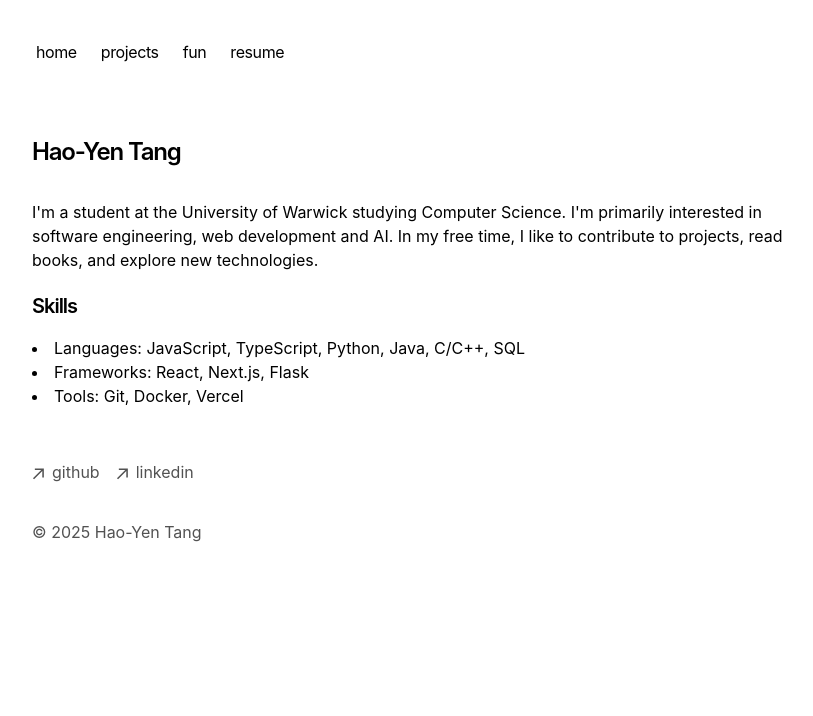
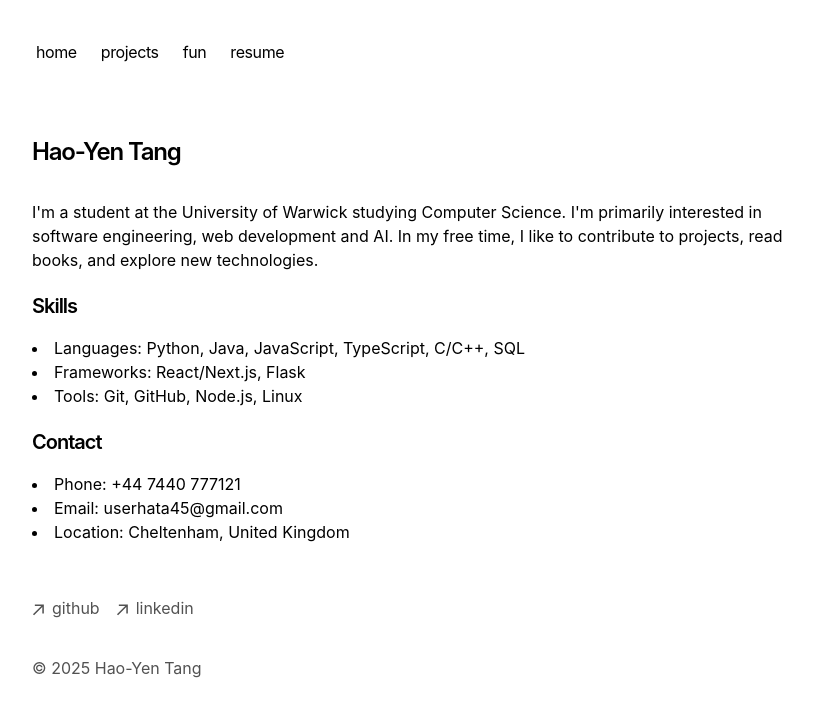
Before and after one commit to starLiteAstro/starliteastro.github.io, a Next.js app: page / in a window 1280 px wide. Shown: the top 716 px of the page, without its empty margins (224-1037 px from the left). Built offline with nearby package versions, Linux system fonts and the light colour scheme.

Commit message:
Update home page

```diff
--- a/app/page.tsx
+++ b/app/page.tsx
@@ -1,27 +1,56 @@
-
+'use client'
+import { motion, AnimatePresence } from "framer-motion";
 
 export default function Page() {
   return (
     <>
-    <section>
       <h1 className="mb-8 text-2xl font-semibold tracking-tighter">
         Hao-Yen Tang
       </h1>
+      <AnimatePresence>
+        <motion.section
+          key="about"
+          initial={{ opacity: 0, y: -40 }}
+          animate={{ opacity: 1, y: 0 }}
+          exit={{ opacity: 0, y: -40 }}
+          transition={{ duration: 0.5 }}
+        >
           <p className="mb-5">
             {`I'm a student at the University of Warwick studying Computer Science.
             I'm primarily interested in software engineering, web development and AI.
             In my free time, I like to contribute to projects, read books, and explore
             new technologies.`}
           </p>
-    </section>
-    <section>
+        </motion.section>
+        <motion.section
+          key="skills"
+          initial={{ opacity: 0, y: -40 }}
+          animate={{ opacity: 1, y: 0 }}
+          exit={{ opacity: 0, y: -40 }}
+          transition={{ duration: 0.5, delay: 0.1 }}
+        >
           <h2 className="mb-4 text-xl font-semibold tracking-tighter">Skills</h2>
           <ul className="list-disc list-inside mb-5">
-        <li>Languages: JavaScript, TypeScript, Python, Java, C/C++, SQL</li>
-        <li>Frameworks: React, Next.js, Flask</li>
-        <li>Tools: Git, Docker, Vercel</li>
+            <li>Languages: Python, Java, JavaScript, TypeScript, C/C++, SQL</li>
+            <li>Frameworks: React/Next.js, Flask</li>
+            <li>Tools: Git, GitHub, Node.js, Linux</li>
           </ul>
-    </section>
+        </motion.section>
+        <motion.section
+          key="contact"
+          initial={{ opacity: 0, y: -40 }}
+          animate={{ opacity: 1, y: 0 }}
+          exit={{ opacity: 0, y: -40 }}
+          transition={{ duration: 0.5, delay: 0.2 }}
+        >
+          <h2 className="mb-4 text-xl font-semibold tracking-tighter">Contact</h2>
+          <ul className="list-disc list-inside mb-5">
+            <li>Phone: +44 7440 777121</li>
+            <li>Email: userhata45@gmail.com</li>
+            <li>Location: Cheltenham, United Kingdom</li>
+          </ul>
+        </motion.section>
+      </AnimatePresence>
     </>
   )
 }
```
Lines whose indentation alone changed are shown as unchanged.
